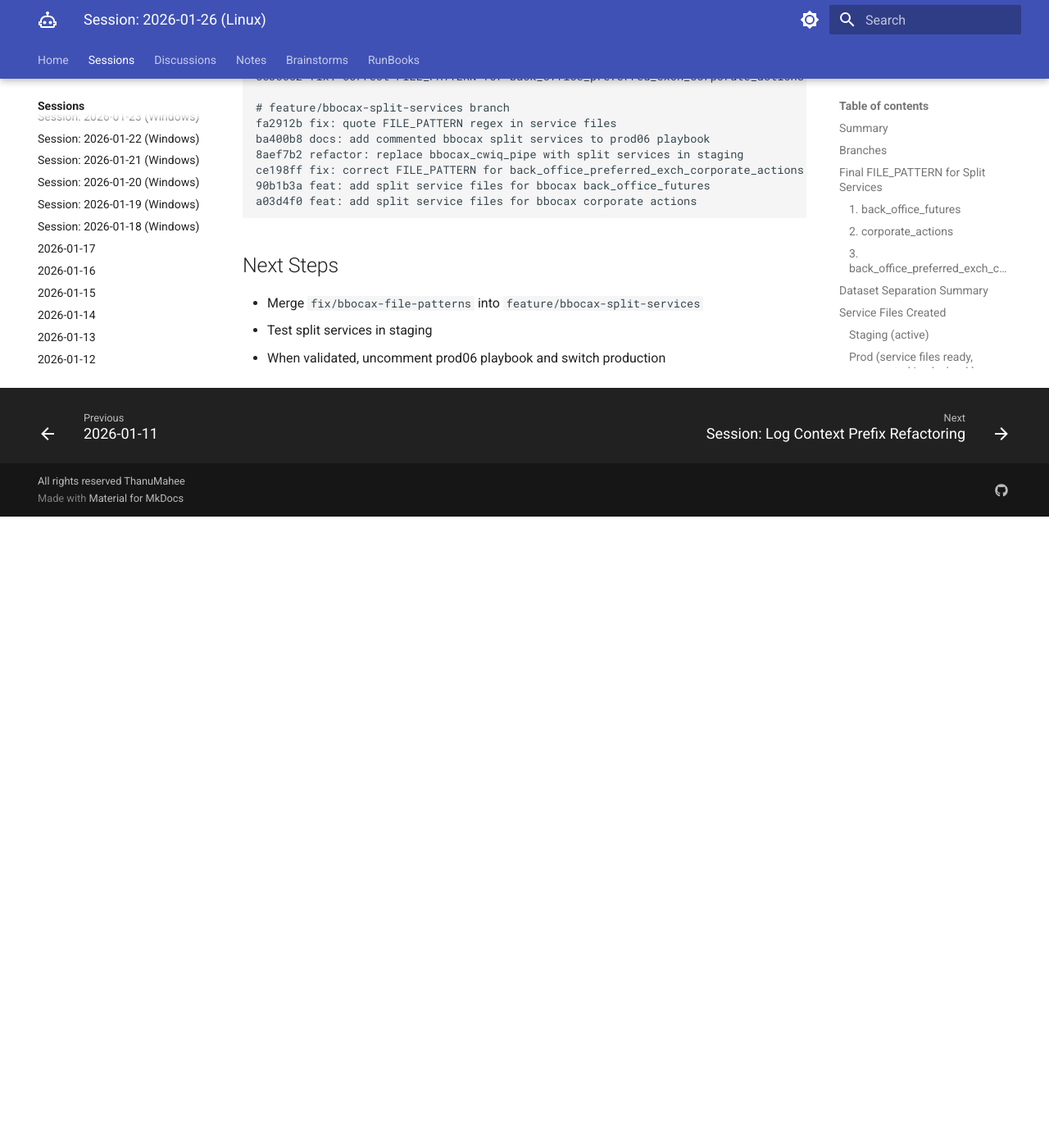
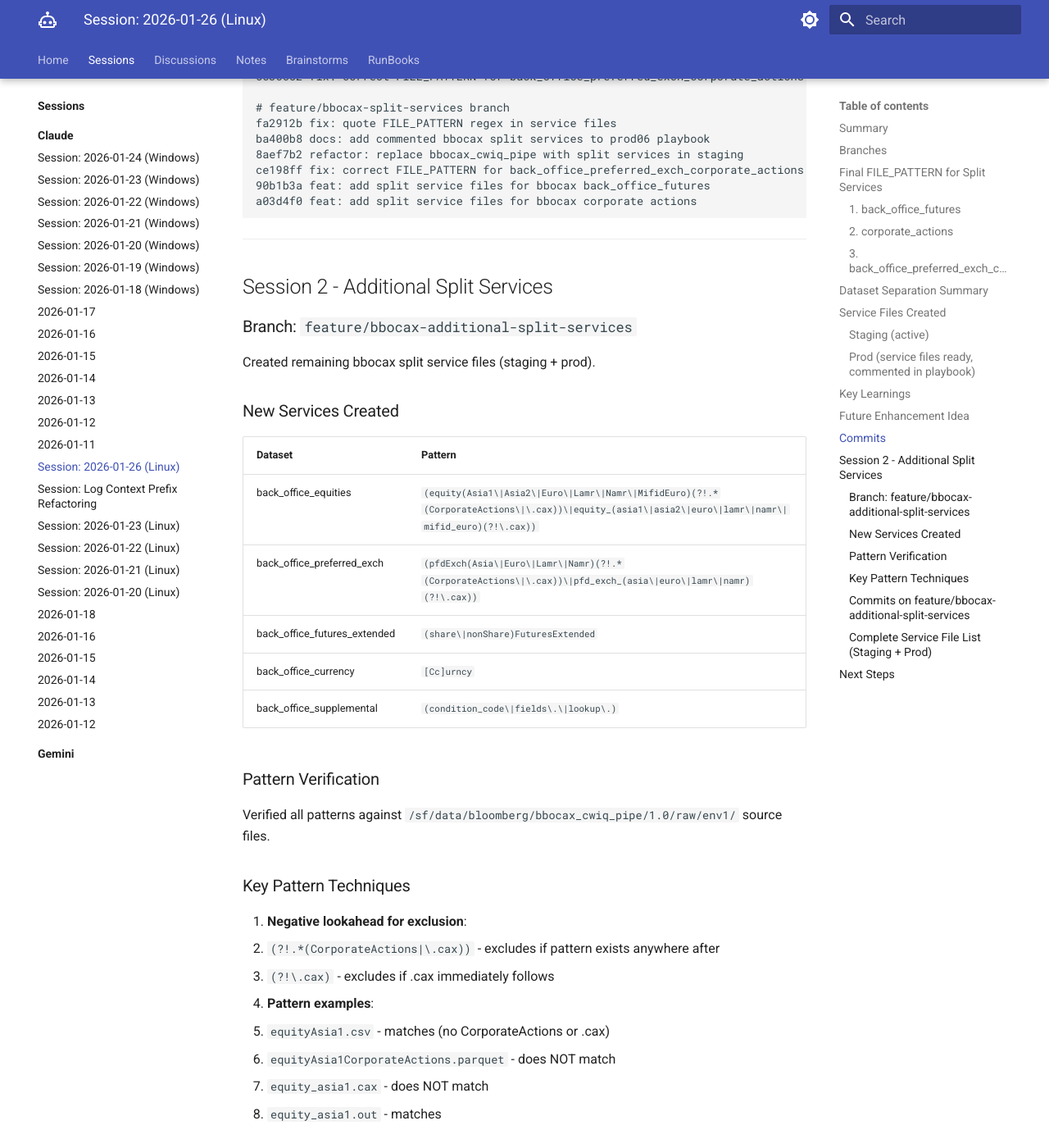
Before and after one commit to ThanuMahee12/AgentContext, an MkDocs documentation site: the page built from docs/sessions/claude/l-2026-01-26.md, in a window 1280 px wide and 1400 px high, scrolled down 3055 px. Shown: the whole window at 82% size. Built offline with MkDocs 1.6.1 and Material for MkDocs 9.7.7, drawn with Linux system fonts in a browser that asks for light colours; before the commit the page ends 3685 px from its top, so only the background shows below that; some of the changed text lies outside the part shown.

Commit message:
update session: bbocax additional split services

````diff
--- a/docs/sessions/claude/l-2026-01-26.md
+++ b/docs/sessions/claude/l-2026-01-26.md
@@ -122,7 +122,56 @@ ce198ff fix: correct FILE_PATTERN for back_office_preferred_exch_corporate_actio
 a03d4f0 feat: add split service files for bbocax corporate actions
 ```
 
+---
+
+## Session 2 - Additional Split Services
+
+### Branch: `feature/bbocax-additional-split-services`
+
+Created remaining bbocax split service files (staging + prod).
+
+### New Services Created
+
+| Dataset | Pattern |
+|---------|---------|
+| back_office_equities | `(equity(Asia1\|Asia2\|Euro\|Lamr\|Namr\|MifidEuro)(?!.*(CorporateActions\|\.cax))\|equity_(asia1\|asia2\|euro\|lamr\|namr\|mifid_euro)(?!\.cax))` |
+| back_office_preferred_exch | `(pfdExch(Asia\|Euro\|Lamr\|Namr)(?!.*(CorporateActions\|\.cax))\|pfd_exch_(asia\|euro\|lamr\|namr)(?!\.cax))` |
+| back_office_futures_extended | `(share\|nonShare)FuturesExtended` |
+| back_office_currency | `[Cc]urncy` |
+| back_office_supplemental | `(condition_code\|fields\.\|lookup\.)` |
+
+### Pattern Verification
+Verified all patterns against `/sf/data/bloomberg/bbocax_cwiq_pipe/1.0/raw/env1/` source files.
+
+### Key Pattern Techniques
+
+1. **Negative lookahead for exclusion**:
+   - `(?!.*(CorporateActions|\.cax))` - excludes if pattern exists anywhere after
+   - `(?!\.cax)` - excludes if .cax immediately follows
+
+2. **Pattern examples**:
+   - `equityAsia1.csv` - matches (no CorporateActions or .cax)
+   - `equityAsia1CorporateActions.parquet` - does NOT match
+   - `equity_asia1.cax` - does NOT match
+   - `equity_asia1.out` - matches
+
+### Commits on feature/bbocax-additional-split-services
+```
+40155fd feat: add split service files for bbocax remaining datasets
+6f34974 feat: add split service files for bbocax back_office_currency
+0761ba1 fix: correct FILE_PATTERN for bbocax split services
+```
+
+### Complete Service File List (Staging + Prod)
+- back_office_futures
+- back_office_futures_extended
+- back_office_equities
+- back_office_preferred_exch
+- back_office_currency
+- back_office_supplemental
+- corporate_actions
+- back_office_preferred_exch_corporate_actions
+
 ## Next Steps
-- Merge `fix/bbocax-file-patterns` into `feature/bbocax-split-services`
-- Test split services in staging
-- When validated, uncomment prod06 playbook and switch production
+- Merge branches and test in staging
+- When validated, enable in production
````
